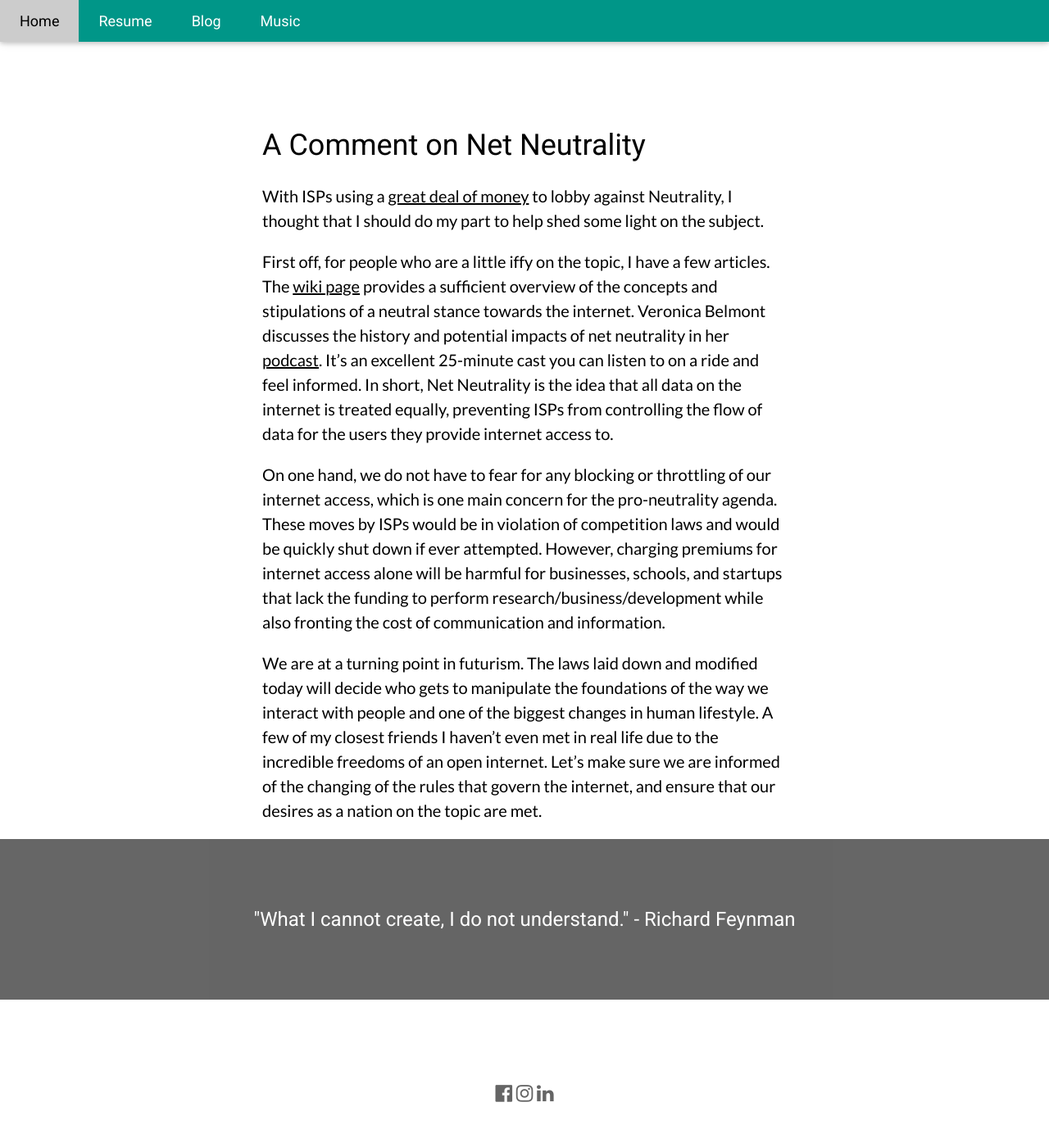
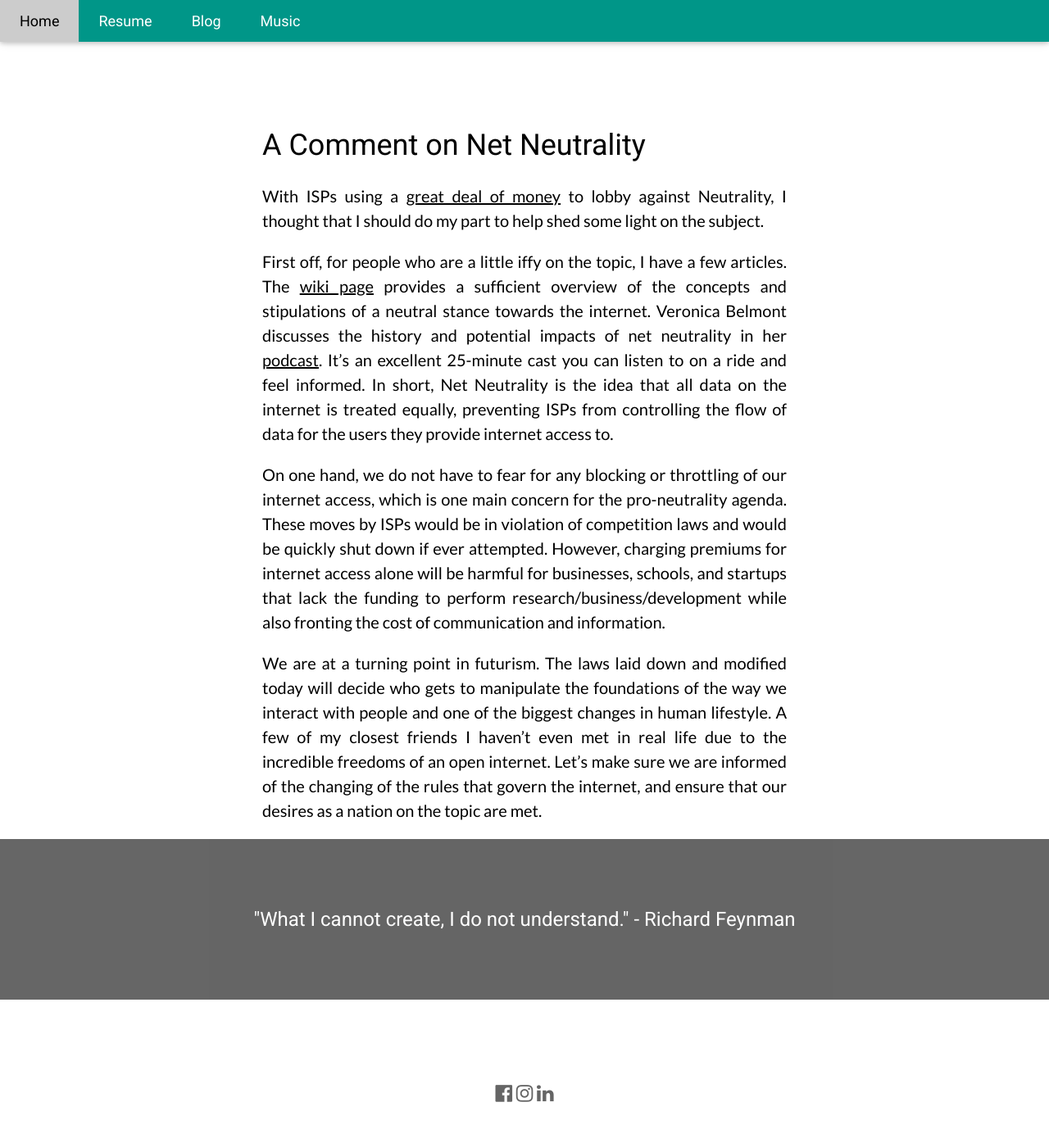
Before and after one commit to sumwatshade/sumwatshade.github.io, a Jekyll site: the page built from _posts/2017-07-22-net-neutrality.md, in a window 1280 px wide and 1400 px high. Shown: the top 1384 px of the window at 82% size. Built offline with Jekyll 4.4.1, drawn with Linux system fonts in a browser that asks for light colours.

Commit message:
Justified post text

```diff
--- a/_layouts/post.html
+++ b/_layouts/post.html
@@ -16,10 +16,12 @@ div.content-large {
 	padding-left: 25%;
 	width: 75%;
 	font-size: 20px;
+	text-align: justify;
 }
 div.content-mobile {
 	margin-top: 150px;
 	width: 100%;
+	text-align: justify;
 }
 </style>
 <body>
```
